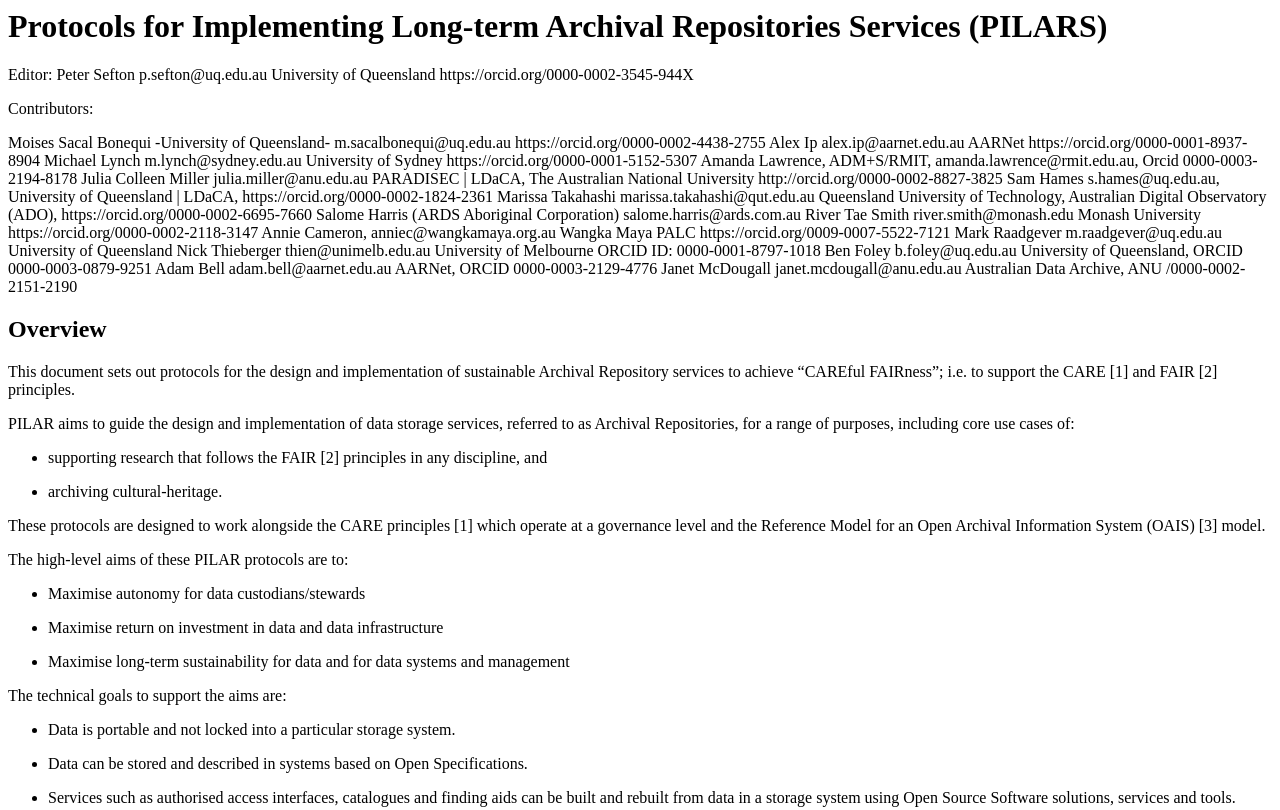
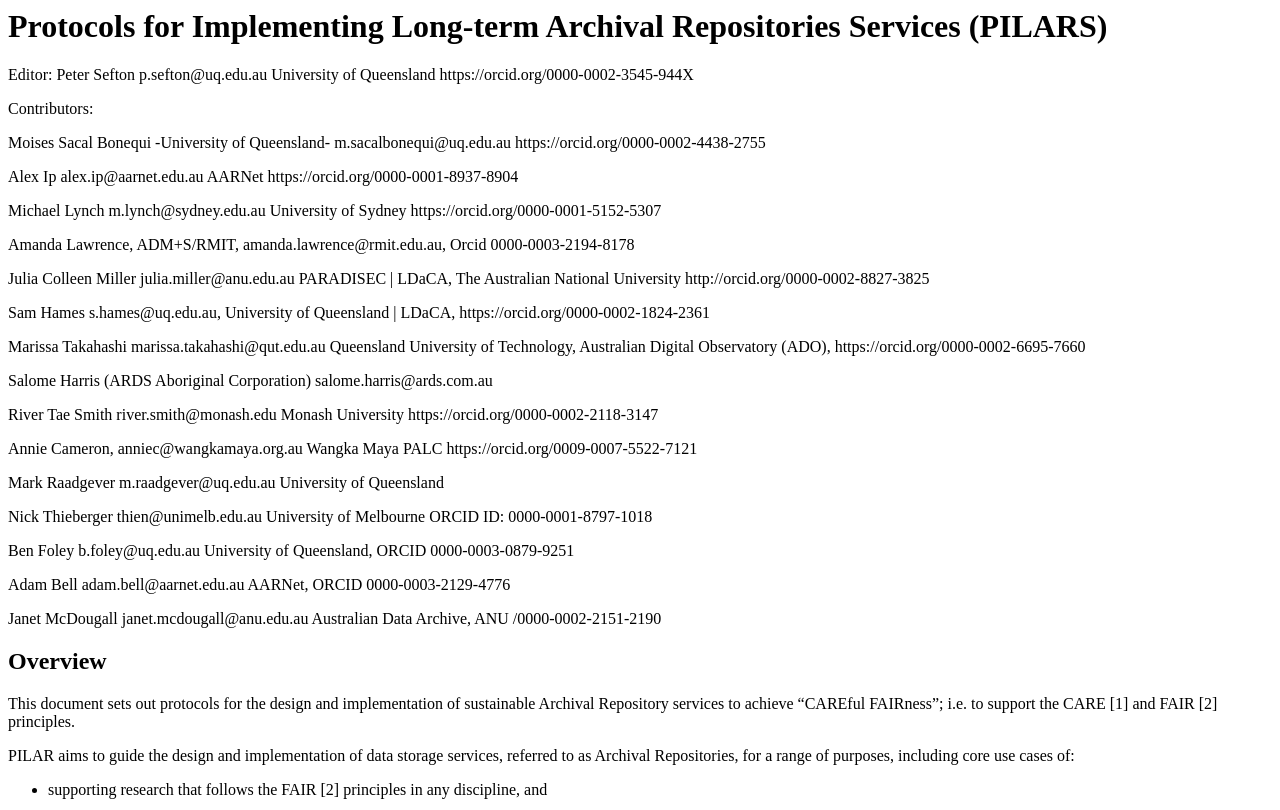
Before and after one commit to pilars-protocols/pilars, a plain HTML site: page docs/index.html in a window 1280 px wide. Shown: the top 810 px of the page. Drawn offline with Linux system fonts and the light colour scheme.

Commit message:
Formatting

```diff
--- a/docs/index.html
+++ b/docs/index.html
@@ -21,30 +21,35 @@
 https://orcid.org/0000-0002-3545-944X</p>
 <p>Contributors:</p>
 <p>Moises Sacal Bonequi -University of Queensland-
-m.sacalbonequi@uq.edu.au https://orcid.org/0000-0002-4438-2755 Alex Ip
-alex.ip@aarnet.edu.au AARNet https://orcid.org/0000-0001-8937-8904
-Michael Lynch m.lynch@sydney.edu.au University of Sydney
-https://orcid.org/0000-0001-5152-5307 Amanda Lawrence, ADM+S/RMIT,
-amanda.lawrence@rmit.edu.au, Orcid 0000-0003-2194-8178 Julia Colleen
-Miller julia.miller@anu.edu.au PARADISEC | LDaCA, The Australian
-National University http://orcid.org/0000-0002-8827-3825 Sam Hames
-s.hames@uq.edu.au, University of Queensland | LDaCA,
-https://orcid.org/0000-0002-1824-2361 Marissa Takahashi
-marissa.takahashi@qut.edu.au Queensland University of Technology,
-Australian Digital Observatory (ADO),
-https://orcid.org/0000-0002-6695-7660 Salome Harris (ARDS Aboriginal
-Corporation) salome.harris@ards.com.au River Tae Smith
-river.smith@monash.edu Monash University
-https://orcid.org/0000-0002-2118-3147 Annie Cameron,
-anniec@wangkamaya.org.au Wangka Maya PALC
-https://orcid.org/0009-0007-5522-7121 Mark Raadgever
-m.raadgever@uq.edu.au University of Queensland Nick Thieberger
-thien@unimelb.edu.au University of Melbourne ORCID ID:
-0000-0001-8797-1018 Ben Foley b.foley@uq.edu.au University of
-Queensland, ORCID 0000-0003-0879-9251 Adam Bell adam.bell@aarnet.edu.au
-AARNet, ORCID 0000-0003-2129-4776 Janet McDougall
-janet.mcdougall@anu.edu.au Australian Data Archive, ANU
-/0000-0002-2151-2190</p>
+m.sacalbonequi@uq.edu.au https://orcid.org/0000-0002-4438-2755</p>
+<p>Alex Ip alex.ip@aarnet.edu.au AARNet
+https://orcid.org/0000-0001-8937-8904</p>
+<p>Michael Lynch m.lynch@sydney.edu.au University of Sydney
+https://orcid.org/0000-0001-5152-5307</p>
+<p>Amanda Lawrence, ADM+S/RMIT, amanda.lawrence@rmit.edu.au, Orcid
+0000-0003-2194-8178</p>
+<p>Julia Colleen Miller julia.miller@anu.edu.au PARADISEC | LDaCA, The
+Australian National University http://orcid.org/0000-0002-8827-3825</p>
+<p>Sam Hames s.hames@uq.edu.au, University of Queensland | LDaCA,
+https://orcid.org/0000-0002-1824-2361</p>
+<p>Marissa Takahashi marissa.takahashi@qut.edu.au Queensland University
+of Technology, Australian Digital Observatory (ADO),
+https://orcid.org/0000-0002-6695-7660</p>
+<p>Salome Harris (ARDS Aboriginal Corporation)
+salome.harris@ards.com.au</p>
+<p>River Tae Smith river.smith@monash.edu Monash University
+https://orcid.org/0000-0002-2118-3147</p>
+<p>Annie Cameron, anniec@wangkamaya.org.au Wangka Maya PALC
+https://orcid.org/0009-0007-5522-7121</p>
+<p>Mark Raadgever m.raadgever@uq.edu.au University of Queensland</p>
+<p>Nick Thieberger thien@unimelb.edu.au University of Melbourne ORCID
+ID: 0000-0001-8797-1018</p>
+<p>Ben Foley b.foley@uq.edu.au University of Queensland, ORCID
+0000-0003-0879-9251</p>
+<p>Adam Bell adam.bell@aarnet.edu.au AARNet, ORCID
+0000-0003-2129-4776</p>
+<p>Janet McDougall janet.mcdougall@anu.edu.au Australian Data Archive,
+ANU /0000-0002-2151-2190</p>
 <h2 id="overview">Overview</h2>
 <p>This document sets out protocols for the design and implementation of
 sustainable Archival Repository services to achieve “CAREful FAIRness”;
```
